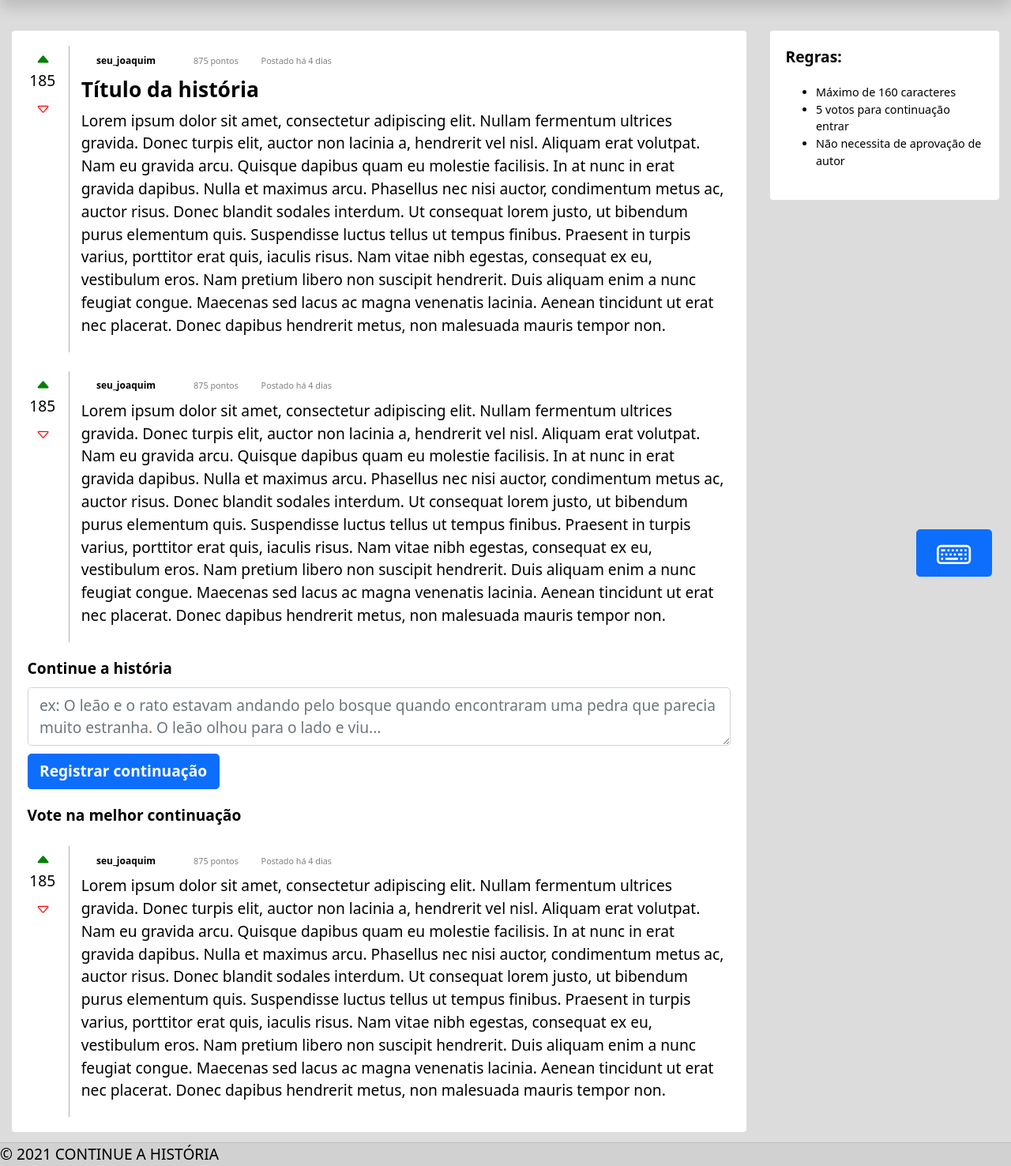
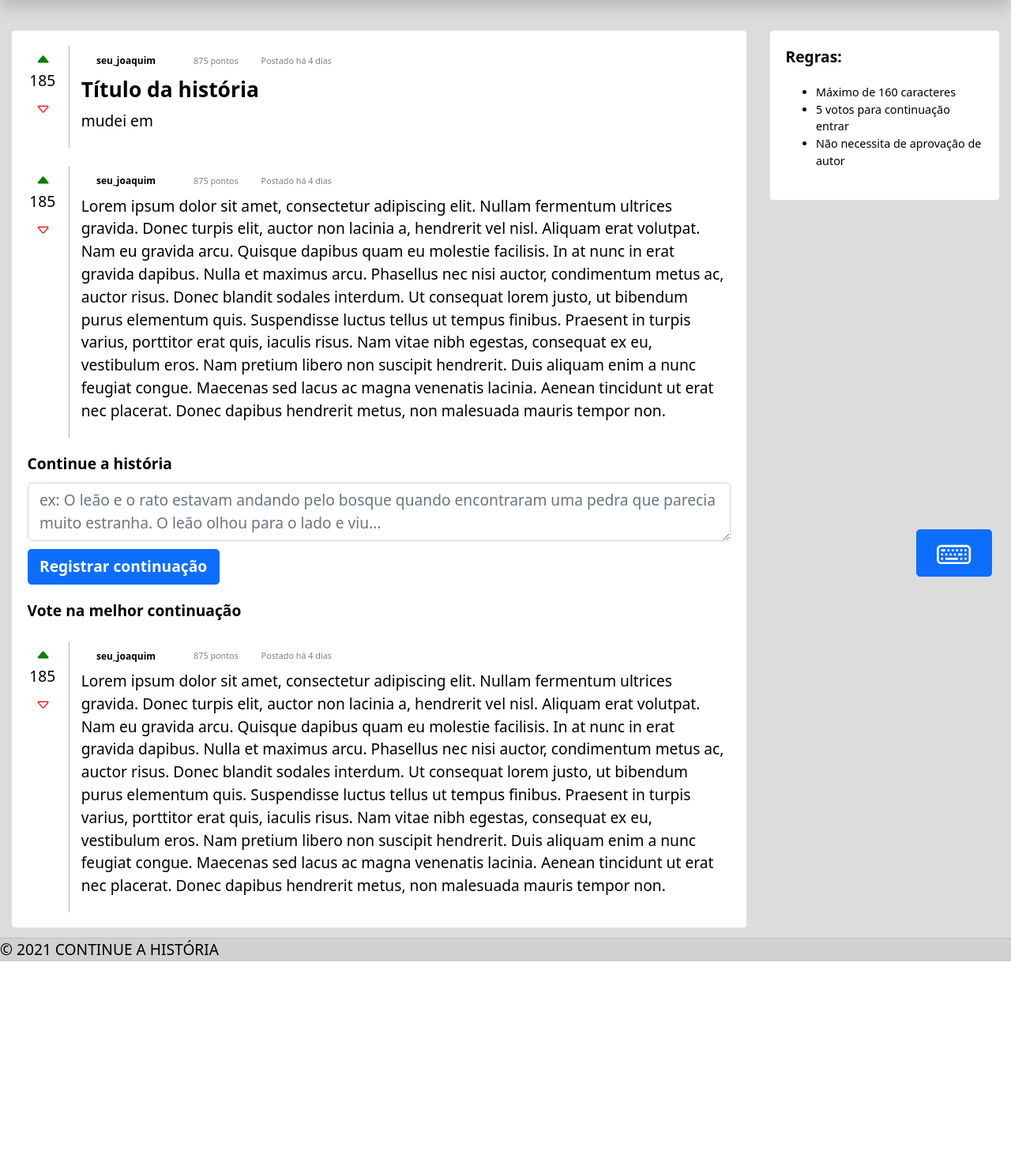
Before and after one commit to cassioutfpr/continueahistoria, a Flask app: page /continue_story in a window 1280 px wide. Shown: the part 58-1534 px from the top of the page at 79% size. After the commit the page ends 1275 px from the top, so only its background shows below. Run offline with Flask 2, Linux system fonts and the light colour scheme.

Commit message:
Alterei um texto ,p. para teste

```diff
--- a/src/app/web/templates/continueStory.html
+++ b/src/app/web/templates/continueStory.html
@@ -99,7 +99,7 @@
 
 				  				</div>
 								<p class="mb-1 title-title"><b>Título da história</b></p>
-								<p class="title-body"> Lorem ipsum dolor sit amet, consectetur adipiscing elit. Nullam fermentum ultrices gravida. Donec turpis elit, auctor non lacinia a, hendrerit vel nisl. Aliquam erat volutpat. Nam eu gravida arcu. Quisque dapibus quam eu molestie facilisis. In at nunc in erat gravida dapibus. Nulla et maximus arcu. Phasellus nec nisi auctor, condimentum metus ac, auctor risus. Donec blandit sodales interdum. Ut consequat lorem justo, ut bibendum purus elementum quis. Suspendisse luctus tellus ut tempus finibus. Praesent in turpis varius, porttitor erat quis, iaculis risus. Nam vitae nibh egestas, consequat ex eu, vestibulum eros. Nam pretium libero non suscipit hendrerit. Duis aliquam enim a nunc feugiat congue. Maecenas sed lacus ac magna venenatis lacinia. Aenean tincidunt ut erat nec placerat. Donec dapibus hendrerit metus, non malesuada mauris tempor non. </p>
+								<p class="title-body"> mudei em </p>
 							</div>
 						</div>
 			    	</div>
```
